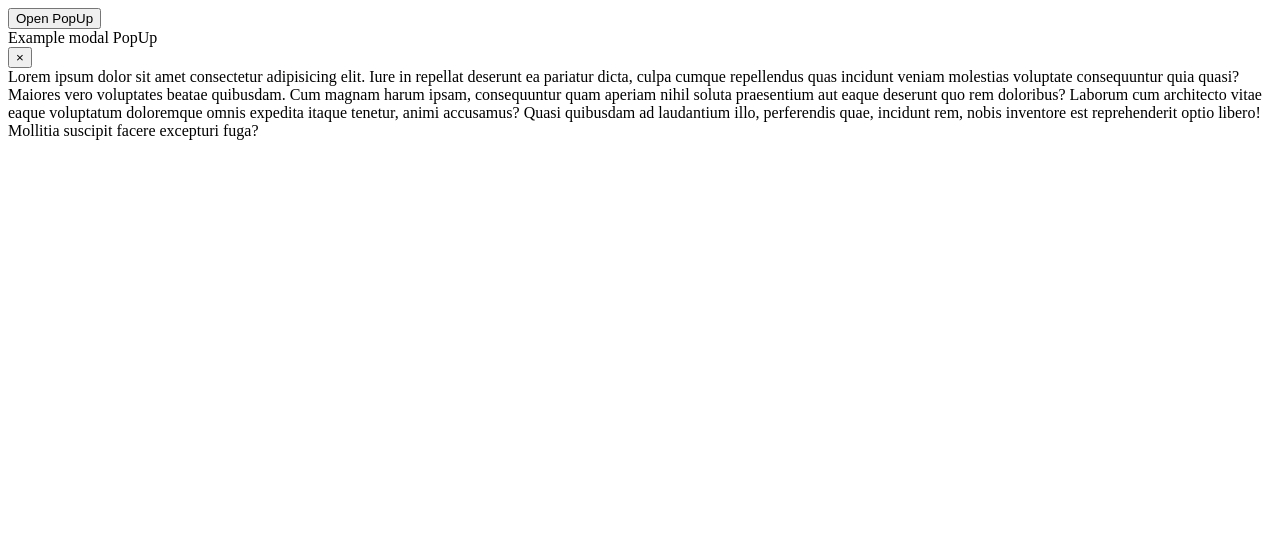
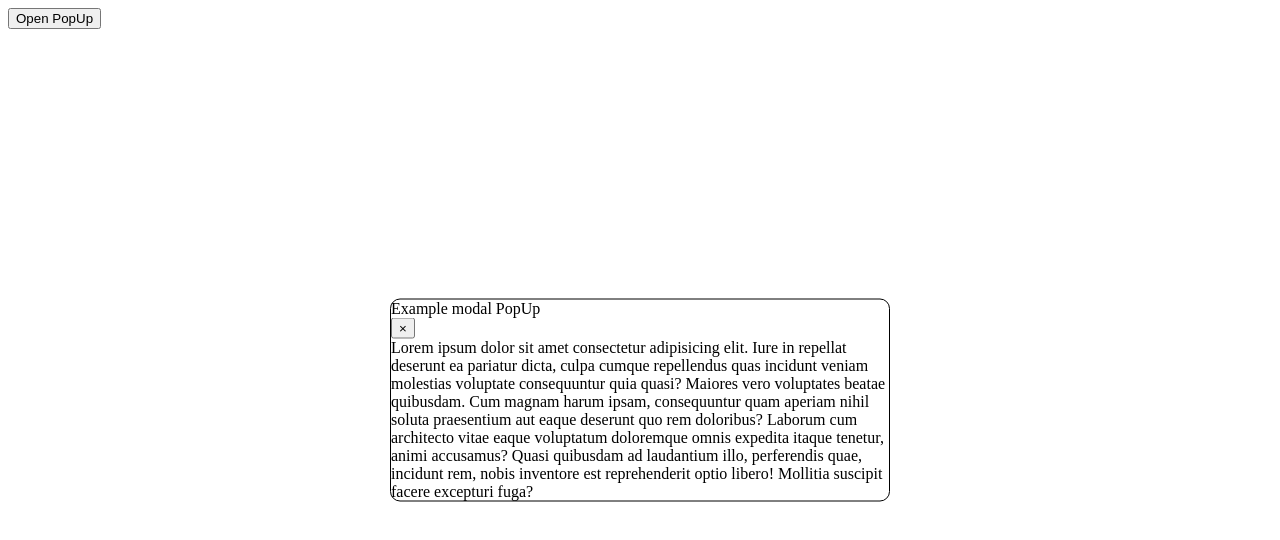
Before and after one commit to EduardoSeije/JavaScript-Modal-Popup, a plain HTML site: page index.html in a window 1280 px wide. Drawn offline with Linux system fonts and the light colour scheme.

Commit message:
Add style to the modal class, centering the position, adding some round border and setting a max width

```diff
--- a/style.css
+++ b/style.css
@@ -1,3 +1,16 @@
 *, *::after, *::before {
   box-sizing: border-box;
 }
+
+.modal {
+  position: fixed;
+  top: 50%;
+  left: 50%;
+  transform: translate(-50%, -50%);
+  border: 1px solid black;
+  border-radius: 10px;
+  z-index: 10;
+  background-color: white;
+  width: 500px;
+  max-width: 80%;
+}
```
